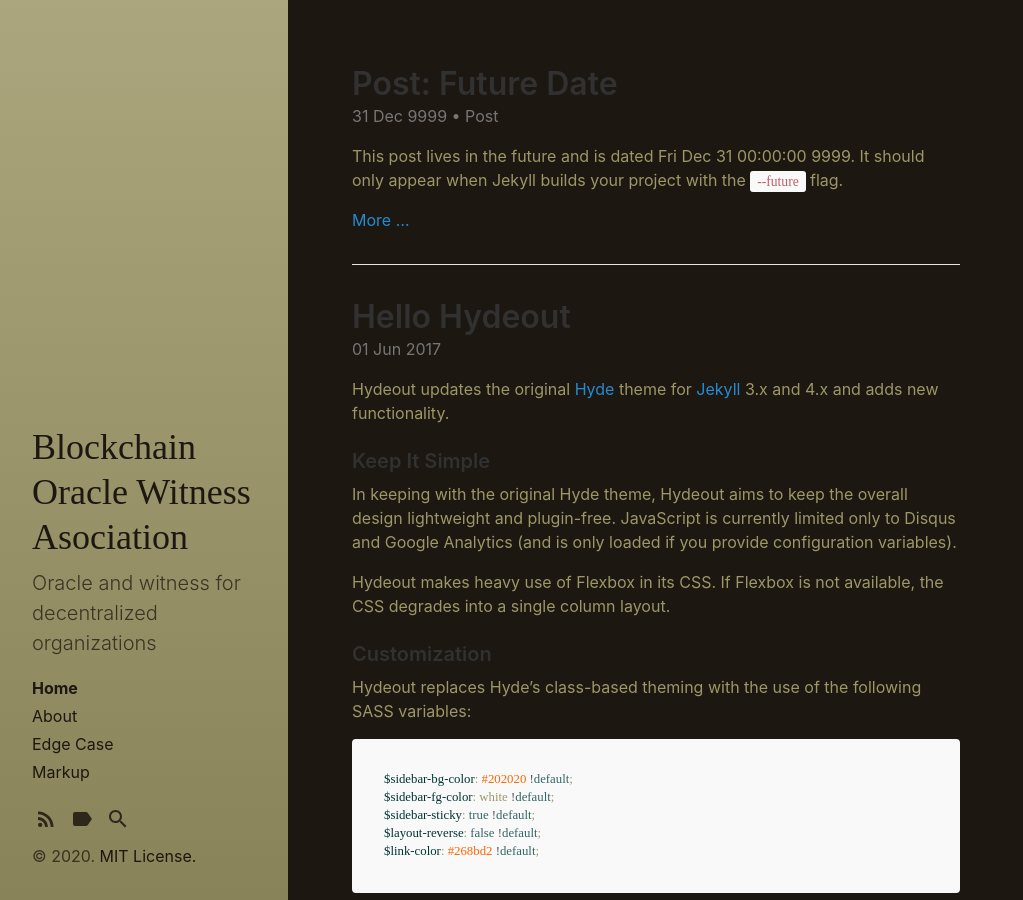
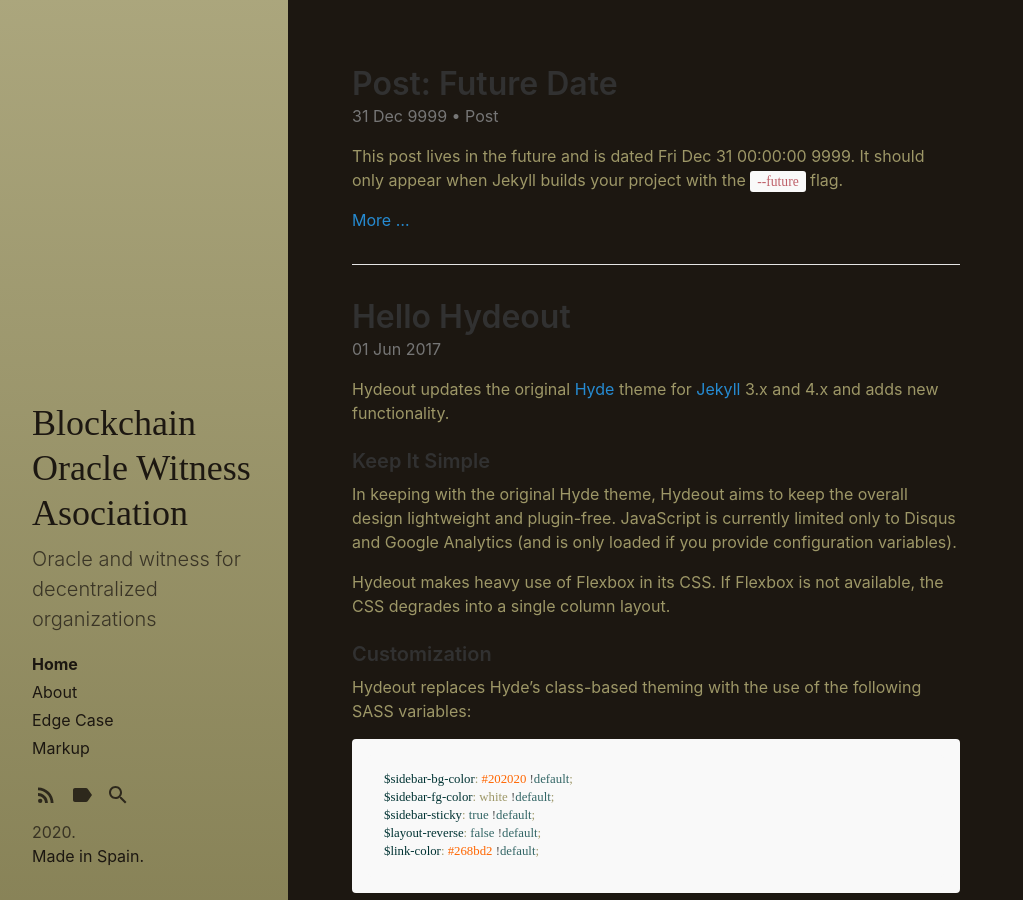
Before and after one commit to bronxi47/bowa, a Jekyll site: the page built from index.html, in a window 1280 px wide and 900 px high. Shown: the whole window, without its empty margins (0-1023 px from the left). Built offline with Jekyll 4.4.1, drawn with Linux system fonts in a browser that asks for light colours; some web fonts are replaced; the list of posts is cut into pages by our own code.

Commit message:
Update copyright.html

```diff
--- a/_includes/copyright.html
+++ b/_includes/copyright.html
@@ -1,4 +1,5 @@
 <p>
-  &copy; {{ site.time | date: '%Y' }}.
-  <a href="{{ "/LICENSE.md" | relative_url }}">MIT License.</a>
+  {{ site.time | date: '%Y' }}.
+  <br>
+  <a href="{{ "/LICENSE.md" | relative_url }}">Made in Spain.</a>
 </p>
```
